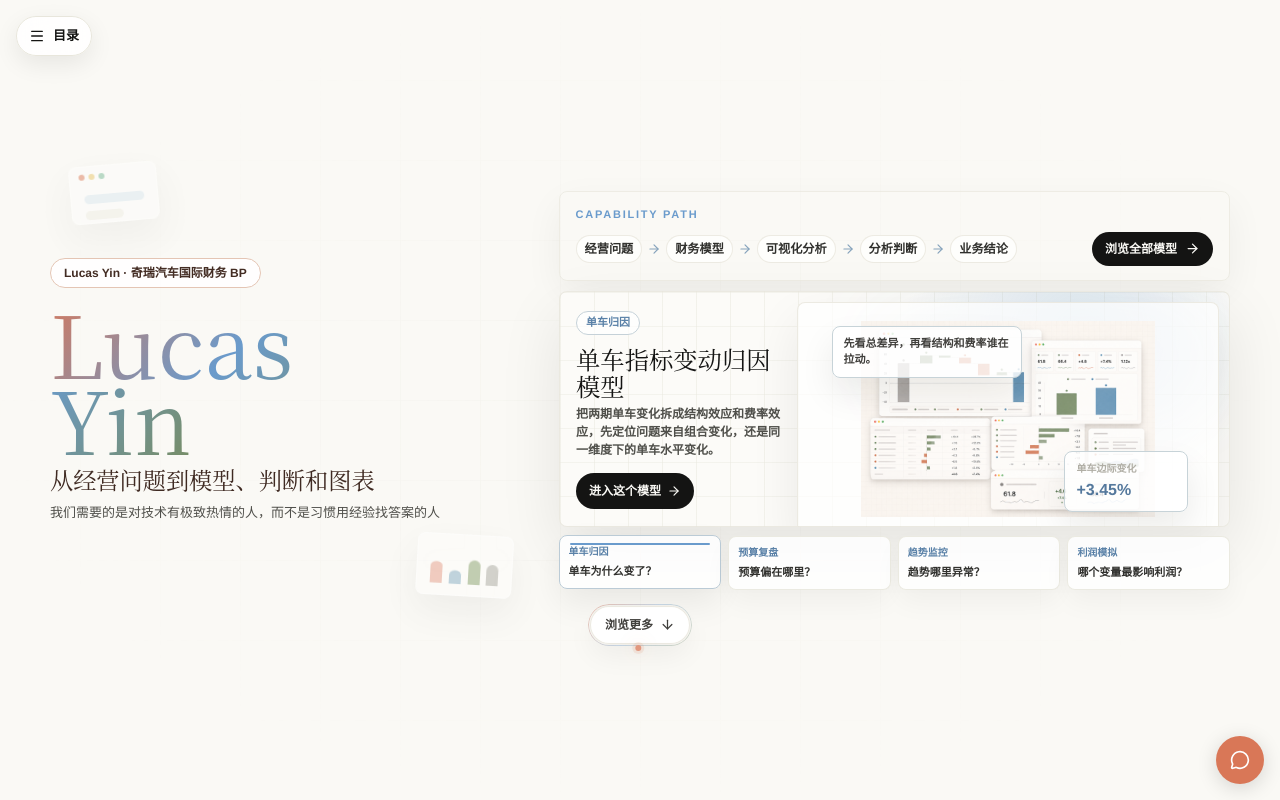
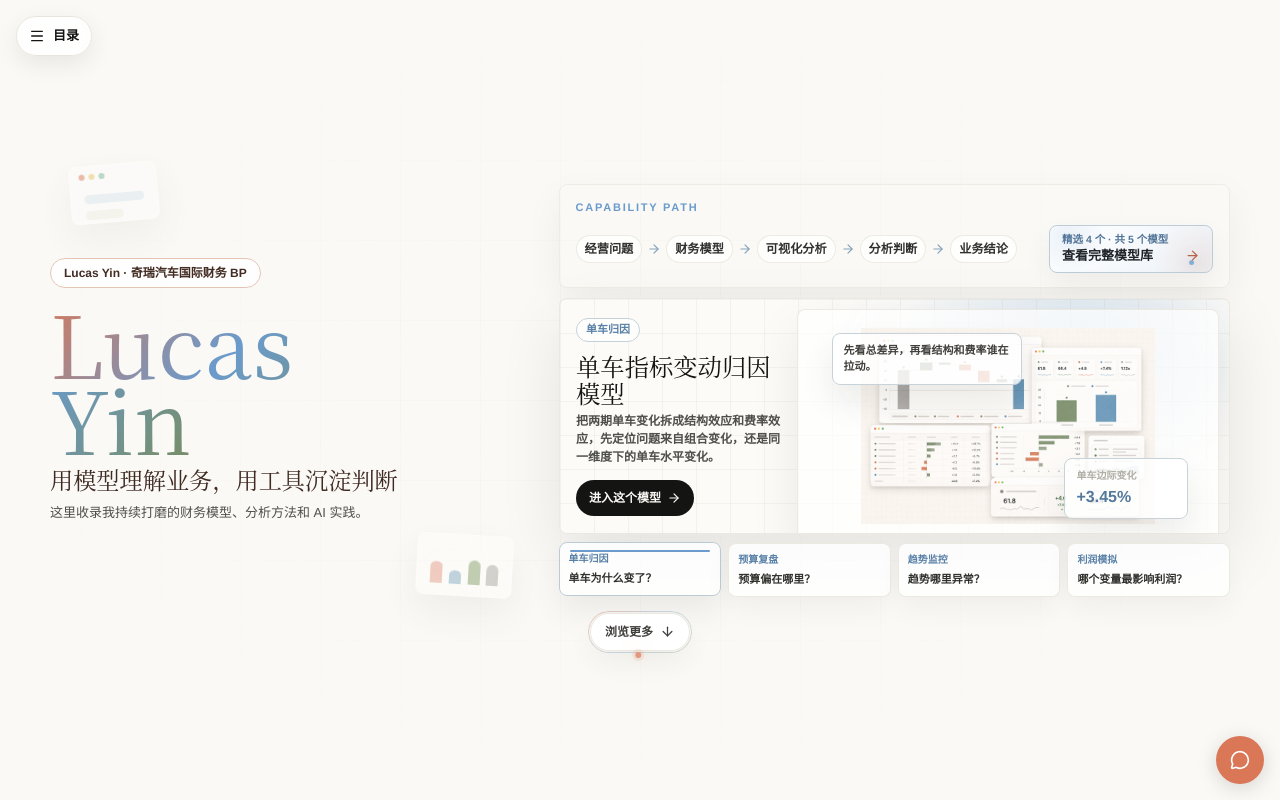
Before and after one commit to yinpengtao2002-ai/yinpengtao2002-ai.github.io, a Next.js app: page / in a window 1280 px wide. Shown: the top 800 px of the page. Built offline with nearby package versions, Linux system fonts and the light colour scheme.

Commit message:
Refine homepage hero copy and model CTA

```diff
--- a/src/app/globals.css
+++ b/src/app/globals.css
@@ -211,7 +211,7 @@ h6 {
 .home-hero-capability-trail {
   display: grid;
   align-items: center;
-  grid-template-columns: minmax(0, 1fr) auto;
+  grid-template-columns: minmax(0, 1fr) minmax(164px, auto);
   gap: 10px 14px;
 }
 
@@ -249,6 +249,124 @@ h6 {
   height: 14px;
   color: color-mix(in srgb, var(--accent-secondary) 60%, var(--muted));
   flex: 0 0 auto;
+}
+
+.home-model-library-entry {
+  position: relative;
+  isolation: isolate;
+  display: grid;
+  grid-template-columns: minmax(0, 1fr) auto;
+  align-items: center;
+  gap: 2px 9px;
+  min-height: 48px;
+  overflow: hidden;
+  border: 1px solid color-mix(in srgb, var(--accent-secondary) 34%, var(--border));
+  border-radius: 8px;
+  background:
+    linear-gradient(135deg, color-mix(in srgb, var(--card) 96%, transparent), color-mix(in srgb, var(--accent-secondary) 12%, var(--card))),
+    var(--card);
+  box-shadow: 0 12px 30px rgba(20, 20, 19, 0.055);
+  color: var(--foreground);
+  padding: 8px 12px;
+  text-decoration: none;
+  transition:
+    border-color 0.22s ease,
+    box-shadow 0.22s ease,
+    transform 0.22s ease;
+  animation: homeModelLibraryGlow 4.8s ease-in-out infinite;
+}
+
+.home-model-library-entry::before {
+  content: "";
+  position: absolute;
+  inset: 0;
+  z-index: -1;
+  background:
+    radial-gradient(circle at 10% 20%, color-mix(in srgb, var(--accent-secondary) 18%, transparent), transparent 26%),
+    radial-gradient(circle at 92% 80%, color-mix(in srgb, var(--accent) 16%, transparent), transparent 30%);
+  opacity: 0.72;
+}
+
+.home-model-library-entry::after {
+  content: "";
+  position: absolute;
+  left: 10px;
+  bottom: 7px;
+  width: 5px;
+  height: 5px;
+  border-radius: 999px;
+  background: color-mix(in srgb, var(--accent-secondary) 82%, #fff);
+  box-shadow: 0 0 14px color-mix(in srgb, var(--accent-secondary) 58%, transparent);
+  animation: homeModelLibraryDot 4.8s cubic-bezier(0.22, 1, 0.36, 1) infinite;
+}
+
+.home-model-library-entry span,
+.home-model-library-entry strong,
+.home-model-library-icon {
+  position: relative;
+  z-index: 1;
+}
+
+.home-model-library-entry span {
+  grid-column: 1 / -1;
+  color: color-mix(in srgb, var(--accent-secondary) 72%, var(--foreground));
+  font-size: 10.5px;
+  font-weight: 650;
+  line-height: 1.1;
+}
+
+.home-model-library-entry strong {
+  color: color-mix(in srgb, var(--foreground) 88%, var(--accent-secondary));
+  font-size: 13px;
+  font-weight: 800;
+  line-height: 1.2;
+}
+
+.home-model-library-icon {
+  width: 15px;
+  height: 15px;
+  color: color-mix(in srgb, var(--accent) 82%, var(--foreground));
+  transition: transform 0.22s ease;
+}
+
+.home-model-library-entry:hover,
+.home-model-library-entry:focus-visible {
+  border-color: color-mix(in srgb, var(--accent) 44%, var(--accent-secondary));
+  box-shadow: 0 16px 38px rgba(20, 20, 19, 0.085);
+  transform: translateY(-1px);
+}
+
+.home-model-library-entry:hover .home-model-library-icon,
+.home-model-library-entry:focus-visible .home-model-library-icon {
+  transform: translateX(2px);
+}
+
+@keyframes homeModelLibraryGlow {
+  0%,
+  100% {
+    border-color: color-mix(in srgb, var(--accent-secondary) 34%, var(--border));
+  }
+  50% {
+    border-color: color-mix(in srgb, var(--accent) 44%, var(--accent-secondary));
+  }
+}
+
+@keyframes homeModelLibraryDot {
+  0% {
+    opacity: 0;
+    transform: translate3d(0, 0, 0) scale(0.8);
+  }
+  12%,
+  78% {
+    opacity: 1;
+  }
+  50% {
+    transform: translate3d(138px, 0, 0) scale(1);
+  }
+  100% {
+    opacity: 0;
+    transform: translate3d(0, 0, 0) scale(0.8);
+  }
 }
 
 .home-hero-title {
@@ -2923,6 +3041,19 @@ h6 {
     height: 8px;
   }
 
+  .home-model-library-entry {
+    min-height: 42px;
+    padding: 7px 10px;
+  }
+
+  .home-model-library-entry span {
+    font-size: 9.8px;
+  }
+
+  .home-model-library-entry strong {
+    font-size: 12px;
+  }
+
   .home-hero-kicker {
     font-size: 10px;
     margin-bottom: 7px;
@@ -4109,6 +4240,8 @@ h6 {
   .home-thinking-track-card,
   .home-hero-continue::before,
   .home-hero-continue-runner,
+  .home-model-library-entry,
+  .home-model-library-entry::after,
   .home-hero-stage-copy,
   .home-hero-stage-preview,
   .home-hero-stage-image,
--- a/src/components/home/CapabilityHero.tsx
+++ b/src/components/home/CapabilityHero.tsx
@@ -70,10 +70,10 @@ export default function CapabilityHero() {
               <span className="gradient-text">Lucas<br />Yin</span>
             </h1>
             <p className="home-hero-slogan">
-              从经营问题到模型、判断和图表
+              用模型理解业务，用工具沉淀判断
             </p>
             <p className="home-hero-lede">
-              我们需要的是对技术有极致热情的人，而不是习惯用经验找答案的人
+              这里收录我持续打磨的财务模型、分析方法和 AI 实践。
             </p>
           </motion.div>
 
@@ -98,8 +98,10 @@ export default function CapabilityHero() {
                   <ArrowRight className="home-hero-path-arrow" />
                   <span className="home-hero-path-step">业务结论</span>
                 </div>
-                <Link href="/finance" className="home-primary-action">
-                  浏览全部模型 <ArrowRight style={{ width: 15, height: 15 }} />
+                <Link href="/finance" className="home-model-library-entry" aria-label="查看完整财务模型库">
+                  <span>精选 4 个 · 共 5 个模型</span>
+                  <strong>查看完整模型库</strong>
+                  <ArrowRight className="home-model-library-icon" />
                 </Link>
               </div>
               <HeroModelStage />
```
Also changed, not shown: 1 other file (tests, documents, lock files or other folders).
